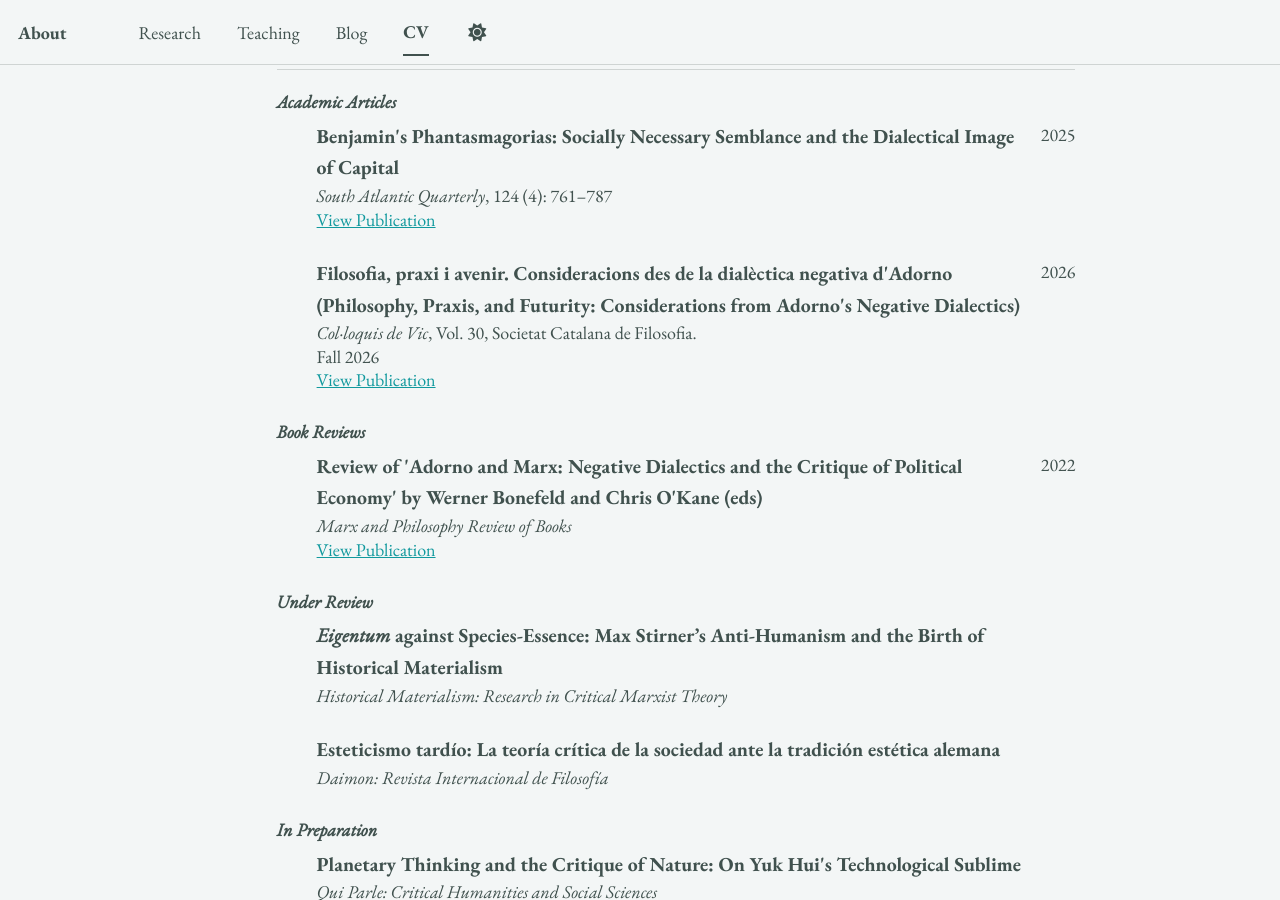
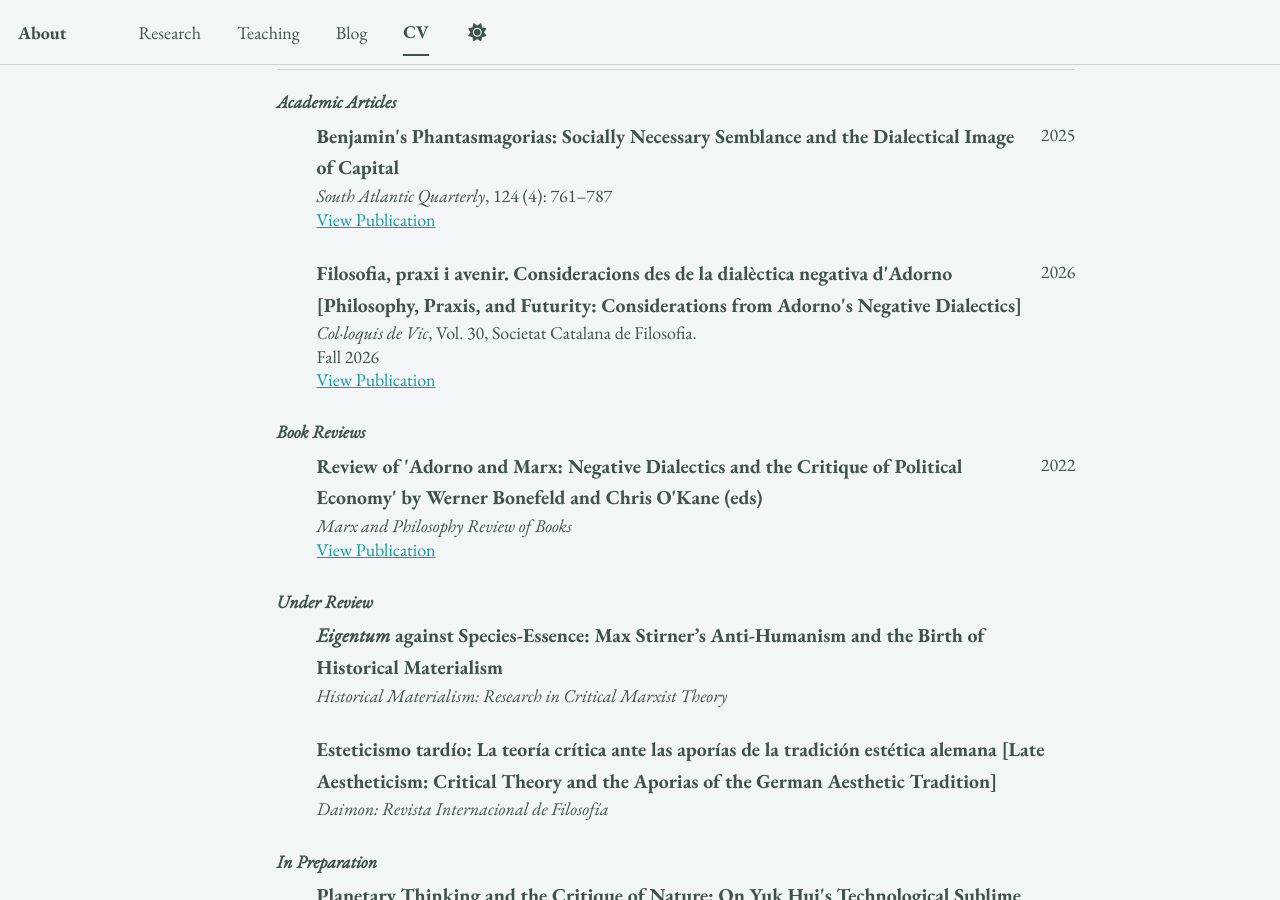
Before and after one commit to epujol90/epujol90.github.io, a Jekyll site: the page built from _pages/cv-json.md, in a window 1280 px wide and 900 px high, scrolled down 2775 px. Built offline with Jekyll 4.4.1, drawn with Linux system fonts in a browser that asks for light colours; a script bundle is joined from its source files by our own code; library files that are not in the unit come from our copies.

Commit message:
Update cv.json

```diff
--- a/_data/cv.json
+++ b/_data/cv.json
@@ -189,7 +189,7 @@
       "category": "Book Reviews"
     },
     {
-      "name": "Filosofia, praxi i avenir. Consideracions des de la dialèctica negativa d'Adorno (Philosophy, Praxis, and Futurity: Considerations from Adorno's Negative Dialectics)",
+      "name": "Filosofia, praxi i avenir. Consideracions des de la dialèctica negativa d'Adorno [Philosophy, Praxis, and Futurity: Considerations from Adorno's Negative Dialectics]",
       "publisher": "<em>Col·loquis de Vic</em>, Vol. 30, Societat Catalana de Filosofia.",
       "releaseDate": "2026-10-01",
       "website": "https://www.raco.cat/index.php/ColloquisVic",
@@ -205,7 +205,7 @@
       "category": "Under Review"
     },
     {
-      "name": "Esteticismo tardío: La teoría crítica de la sociedad ante la tradición estética alemana",
+      "name": "Esteticismo tardío: La teoría crítica ante las aporías de la tradición estética alemana [Late Aestheticism: Critical Theory and the Aporias of the German Aesthetic Tradition]",
       "publisher": "<em>Daimon: Revista Internacional de Filosofía</em>",
       "releaseDate": "",
       "website": "",
```
